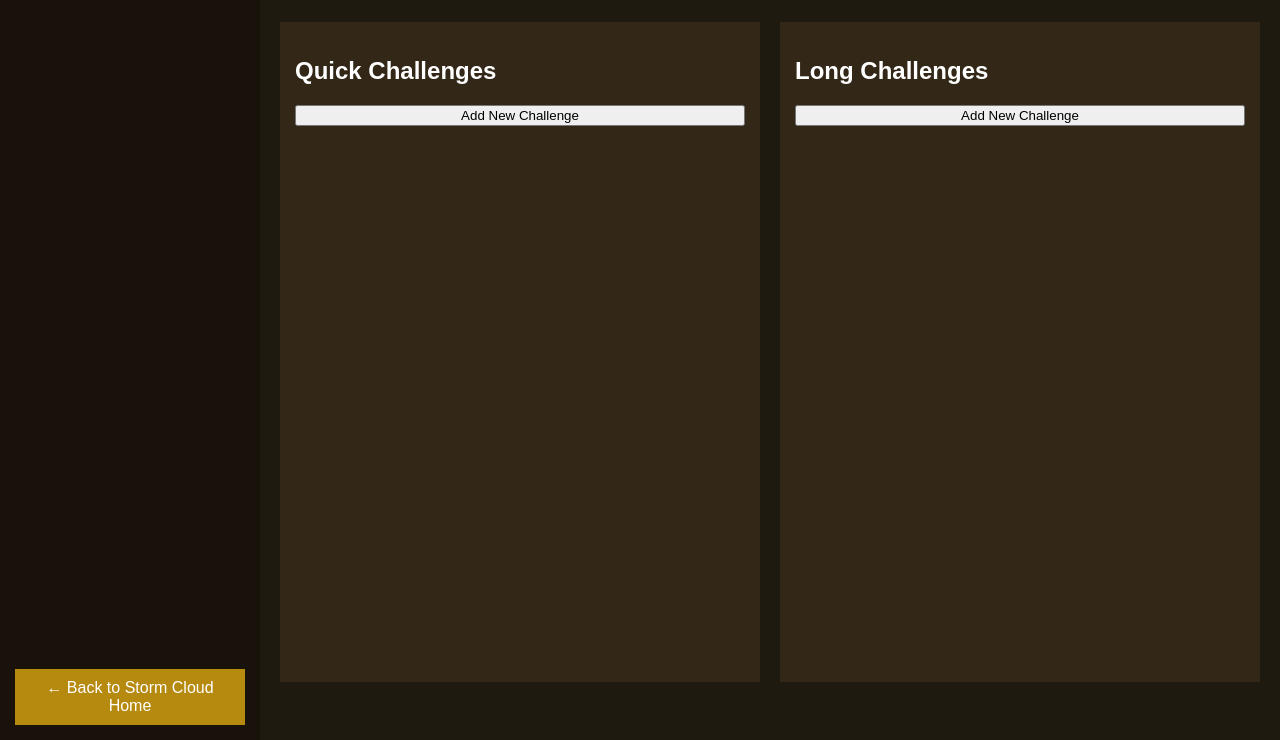
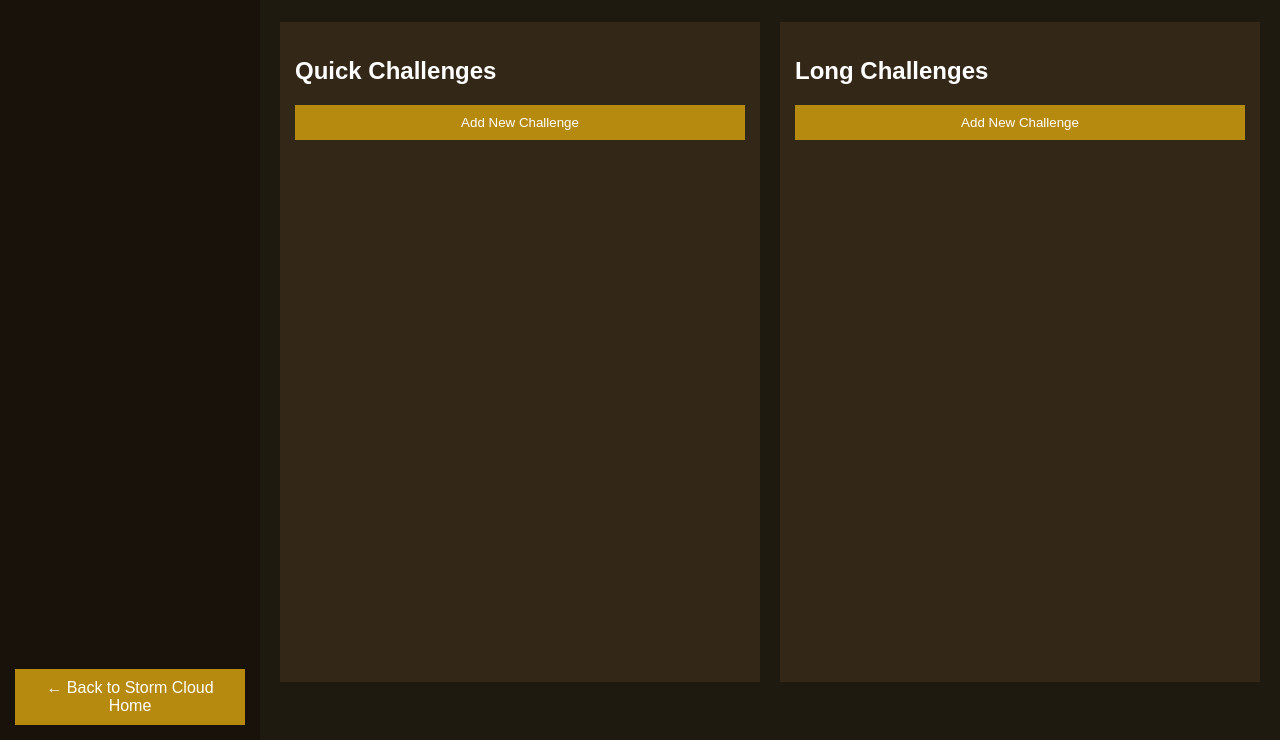
Before and after one commit to BlueThunder2062/StormCloud-FrontEnd, a plain HTML site: page gamesChallenges.html in a window 1280 px wide. Shown: the part 60-800 px from the top of the page. Drawn offline with Linux system fonts and the light colour scheme.

Commit message:
Fixed button id stuff.

```diff
--- a/gamesChallenges.html
+++ b/gamesChallenges.html
@@ -34,7 +34,7 @@
             <!-- QUICK CHALLENGES -->
             <section class="challengeSection">
                 <h2>Quick Challenges</h2>
-                <button class="addShortChallengeBtn">Add New Challenge</button>
+                <button class="addChallengeBtn" id="addShortChallengeBtn">Add New Challenge</button>
 
                 <div class="challengeList" id="quickChallenges">
                     <!-- Example divs for challenges
@@ -52,7 +52,7 @@
             <!-- LONG CHALLENGES -->
             <section class="challengeSection">
                 <h2>Long Challenges</h2>
-                <button class="addLongChallengeBtn">Add New Challenge</button>
+                <button class="addChallengeBtn" id="addLongChallengeBtn">Add New Challenge</button>
 
                 <div class="challengeList" id="longChallenges">
                     <!-- Example divs for challenges
```
